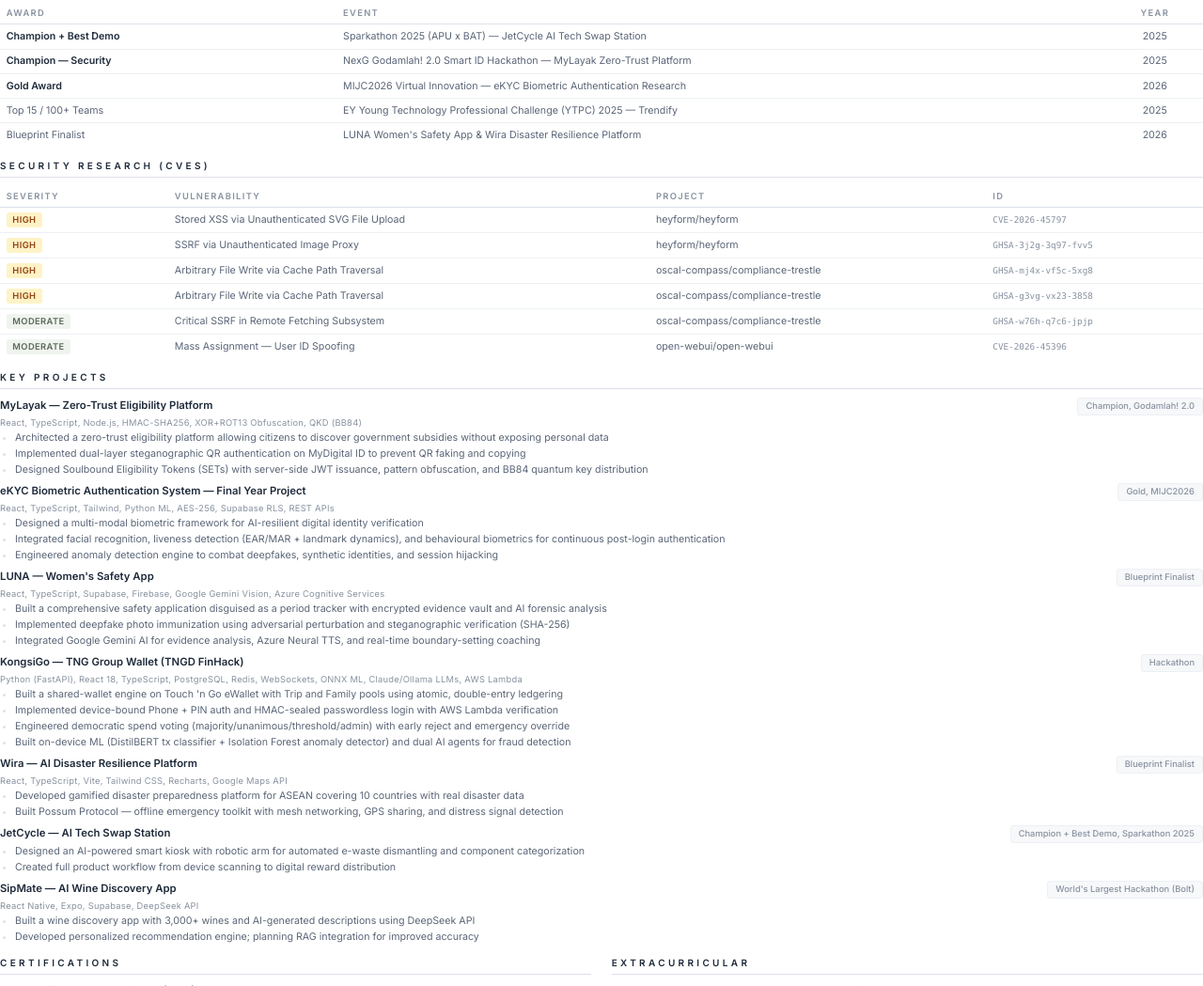
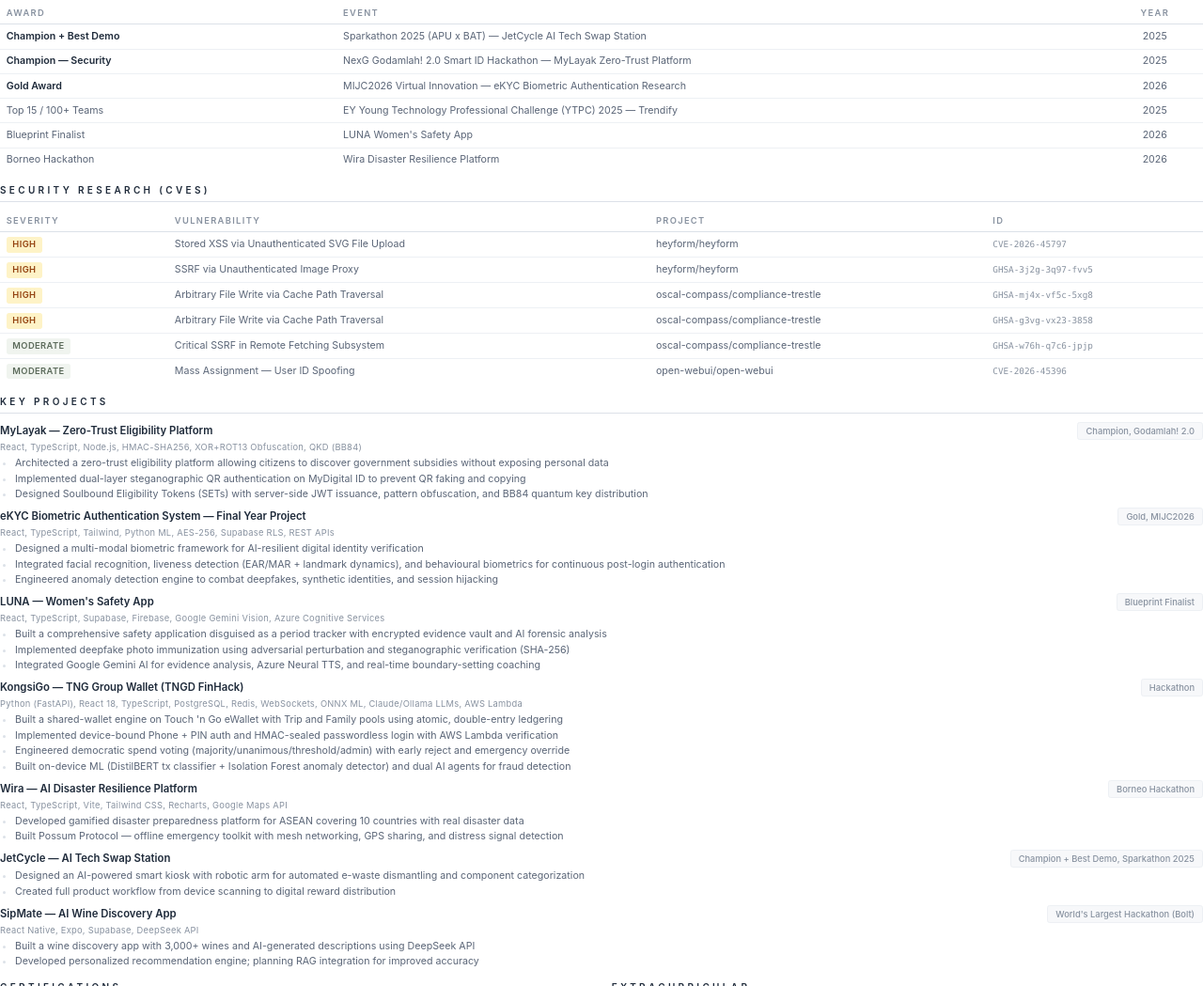
Before and after one commit to yantongggg/portfolio, a plain HTML site: page resume_print.html in a window 1280 px wide. Shown: the part 535-1584 px from the top of the page at 94% size. Drawn offline with Linux system fonts and the light colour scheme.

Commit message:
Fix Wira: Blueprint → Borneo Hackathon across all files

```diff
--- a/resume_print.html
+++ b/resume_print.html
@@ -2,8 +2,9 @@
 <html lang="en">
 <head>
     <meta charset="UTF-8">
+    <!-- Fonts: Google Fonts for browser, system fallback for PDF -->
+    <!--<link rel="stylesheet" href="https://fonts.googleapis.com/css2?family=Inter:wght@300;400;500;600;700&family=Instrument+Serif:ital@0;1&display=swap">-->
     <style>
-        @import url('https://fonts.googleapis.com/css2?family=Inter:wght@300;400;500;600;700&family=Instrument+Serif:ital@0;1&display=swap');
 
         @page {
             size: A4;
@@ -435,7 +436,12 @@
                 </tr>
                 <tr>
                     <td>Blueprint Finalist</td>
-                    <td>LUNA Women's Safety App & Wira Disaster Resilience Platform</td>
+                    <td>LUNA Women's Safety App</td>
+                    <td style="text-align: center;">2026</td>
+                </tr>
+                <tr>
+                    <td>Borneo Hackathon</td>
+                    <td>Wira Disaster Resilience Platform</td>
                     <td style="text-align: center;">2026</td>
                 </tr>
             </tbody>
@@ -555,7 +561,7 @@
         <div class="project">
             <div class="project-header">
                 <span class="project-title">Wira — AI Disaster Resilience Platform</span>
-                <span class="project-award">Blueprint Finalist</span>
+                <span class="project-award">Borneo Hackathon</span>
             </div>
             <div class="project-tech">React, TypeScript, Vite, Tailwind CSS, Recharts, Google Maps API</div>
             <ul>
```
Also changed, not shown: index.html (+3 -3 lines), 3 other files.
